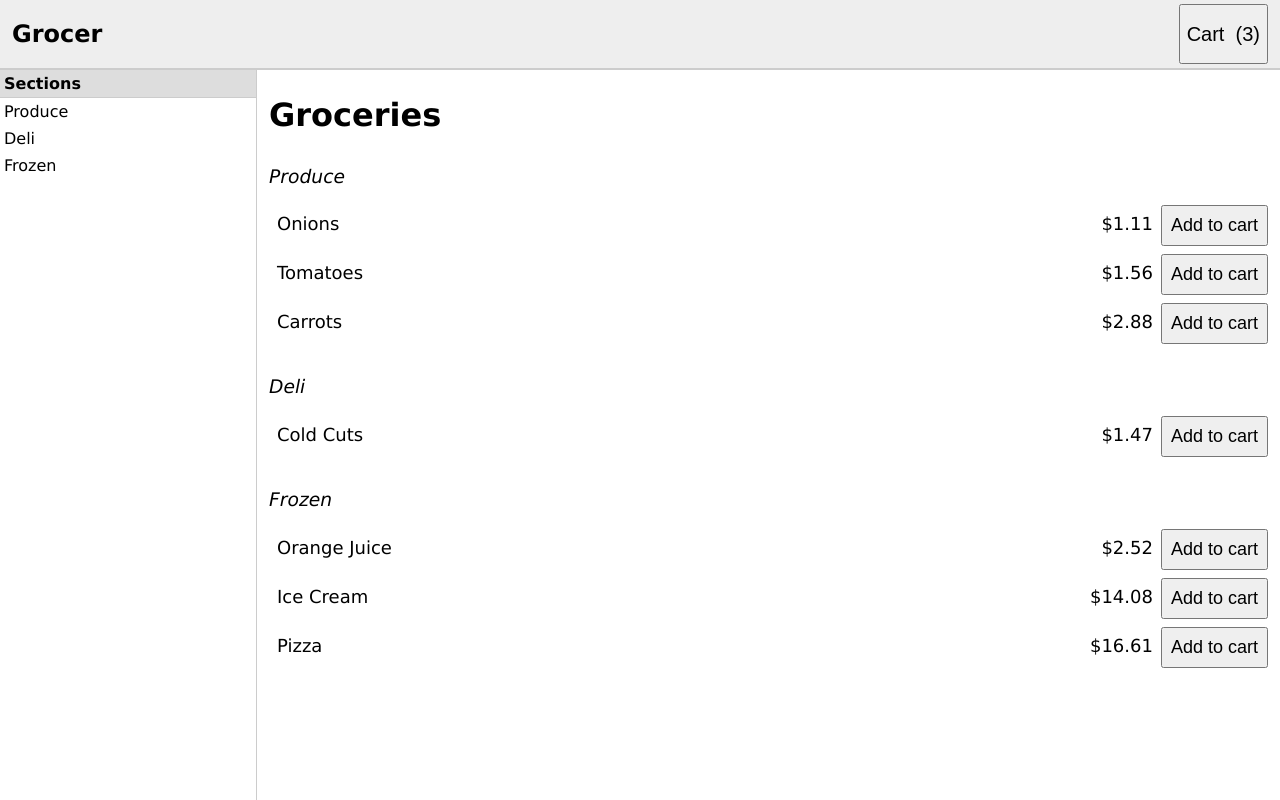
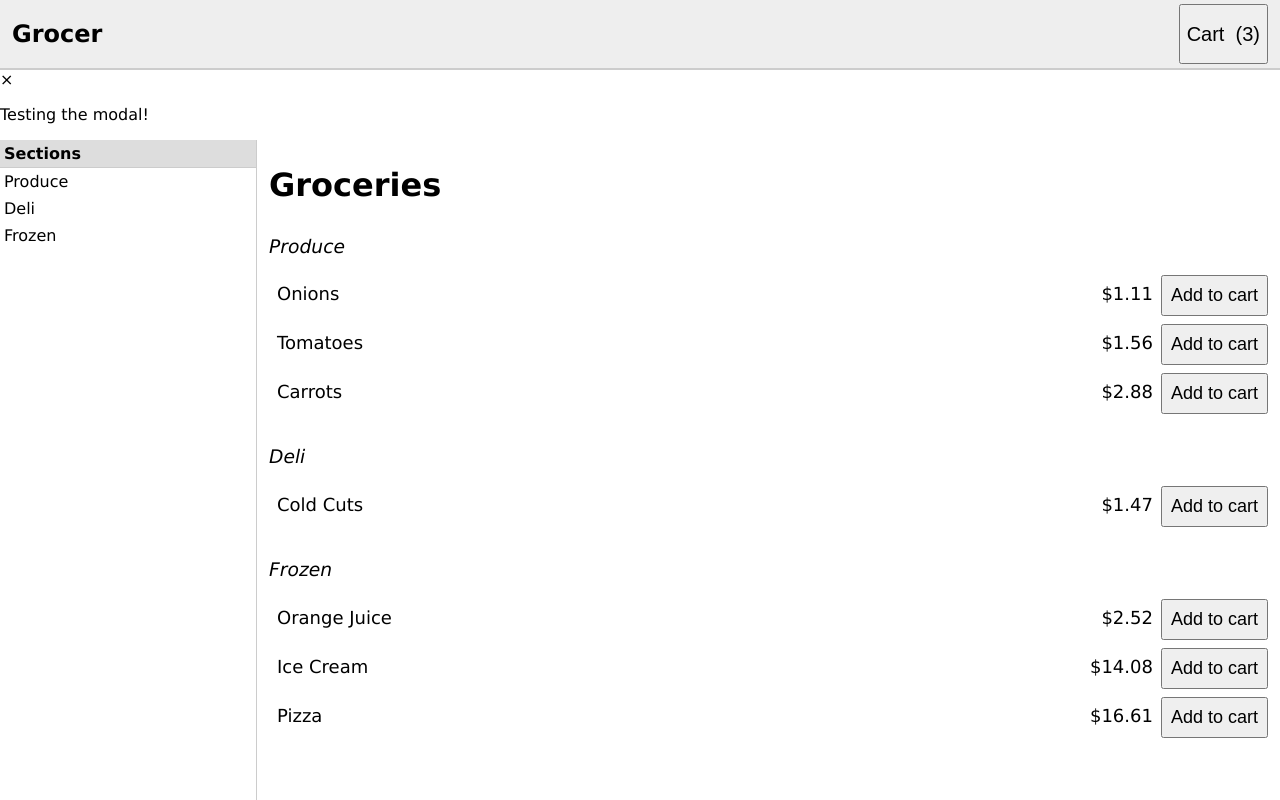
Before and after one commit to mistakeets/phase-3-challenge, a plain HTML site: page part-3/grocer.html in a window 1280 px wide. Drawn offline with Linux system fonts and the light colour scheme.

Commit message:
adds html for creation of the modal

```diff
--- a/part-3/grocer.html
+++ b/part-3/grocer.html
@@ -16,6 +16,13 @@
         &nbsp;<span id="cart-item-count">(3)</span>
       </button>
   </header>
+
+  <div id="cartModal" class="modal">
+    <div class="modal-inside">
+      <span class="close">&times</span>
+      <p>Testing the modal!</p>
+    </div>
+  </div>
 
   <div class="flex flex-full">
     <div class="sidebar">
```
